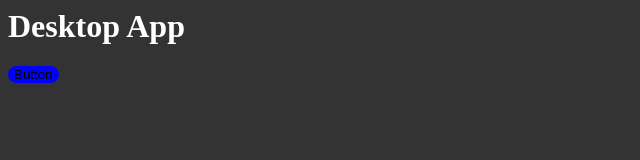
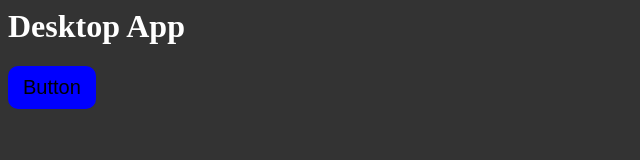
Before and after one commit to CarlosGorrin/node-fundamentos, an Electron app: page herramientas/electron/index.html in a window 800 px wide. Shown: the whole page, without its empty margins (0-640 px from the left). Drawn offline with Linux system fonts and the light colour scheme.

Commit message:
estilos button

```diff
--- a/herramientas/electron/index.html
+++ b/herramientas/electron/index.html
@@ -10,6 +10,8 @@
                 border-radius: 10px;
                 background-color: blue;
                 cursor: pointer;
+                font-size: 20px;
+                padding: 10px 15px;
             }
         </style>
     </head>
```
